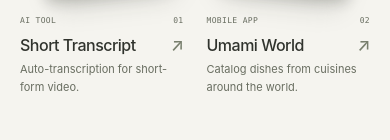
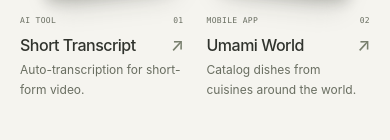
Before and after one commit to rirachii/michelleweng, a React (Vite) app: page / in a window 390 px wide. Shown: the part 629-769 px from the top of the page. Built offline with nearby package versions, Linux system fonts and the light colour scheme.

Commit message:
Keep project descriptions readable on mobile

```diff
--- a/src/portfolio.css
+++ b/src/portfolio.css
@@ -1163,9 +1163,6 @@ h1 > span {
   .project-title {
     font-size: 16px;
   }
-  .project-blurb {
-    font-size: 11px;
-  }
 }
 @media (max-width: 800px) {
   .site-wrap {
@@ -1461,7 +1458,6 @@ h1 > span {
     font-size: 17px;
   }
   .project-blurb {
-    font-size: 11px;
     line-height: 1.65;
     margin-top: 5px;
   }
```
Also changed, not shown: 1 other file (tests, documents, lock files or other folders).
